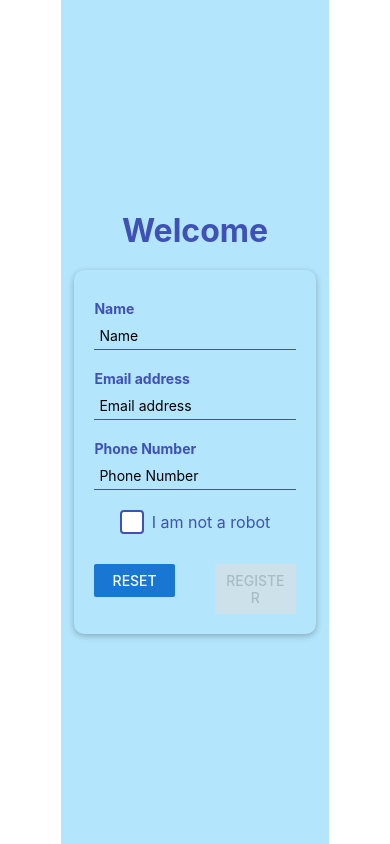
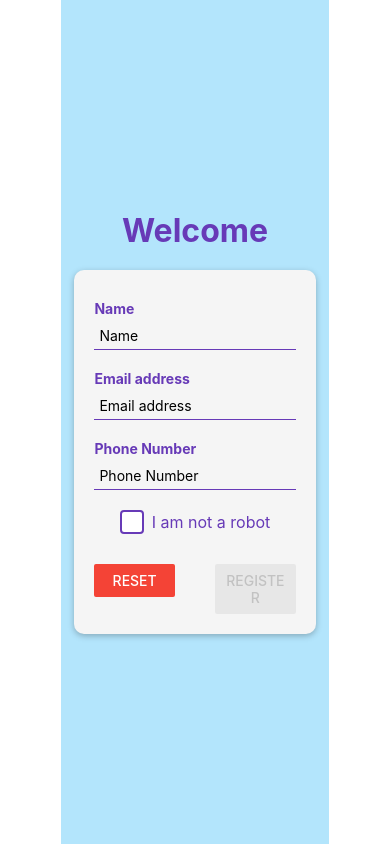
Before and after one commit to xilu56/GuessingGameXiLu, a React Native app: screen / in a window 390 px wide. Built offline with nearby package versions, Linux system fonts and the light colour scheme.

Commit message:
Refactor style related files to make the app look more appealing

```diff
--- a/components/InputWithError.js
+++ b/components/InputWithError.js
@@ -35,7 +35,7 @@ const styles = StyleSheet.create({
     width: "100%",
   },
   errorText: {
-    color: colors.danger, // Use danger color for error message
+    color: colors.alert, // Use alert color for error message
     fontSize: 12,
     marginTop: 5,
   },
--- a/helpers/styles.js
+++ b/helpers/styles.js
@@ -1,12 +1,10 @@
 export const colors = {
-    primary: "#1976d2",
-    secondary: "#673ab7",
-    accent: "#e91e63",
-    background: "#b3e5fc",
-    textPrimary: "#3f51b5",
-    textSecondary: "#ffffff",
-    danger: "#d32f2f",
-    success: "#388e3c",
+    primary: "#1976d2", // Blue
+    background: "#b3e5fc", // Light Blue
+    grey: "#f5f5f5", // Grey
+    textPrimary: "#673ab7", //purple
+    alert: "#f44336", // Red
+    shadowColor: "#000", // Black
   };
 
   export const spacing = {
--- a/screens/GameScreen.js
+++ b/screens/GameScreen.js
@@ -235,7 +235,7 @@ const styles = StyleSheet.create({
     top: 40,
     right: 20,
     fontSize: 18,
-    color: colors.textPrimary,
+    color: colors.alert,
     fontWeight: "bold",
   },
   instructionText: {
@@ -256,13 +256,13 @@ const styles = StyleSheet.create({
   },
   attemptsText: {
     fontSize: 20,
-    color: colors.textPrimary,
+    color: colors.primary,
     textAlign: "center",
     marginBottom: 10,
   },
   timerText: {
     fontSize: 24,
-    color: colors.textPrimary,
+    color: colors.alert,
     textAlign: "center",
     marginBottom: 20,
   },
--- a/screens/StartScreen.js
+++ b/screens/StartScreen.js
@@ -82,7 +82,7 @@ export default function StartScreen({ onRegister, userData }) {
         <CheckBox value={isChecked} onValueChange={setIsChecked} label="I am not a robot" />
         <View style={styles.buttonContainer}>
           <View style={styles.buttonWrapper}>
-            <Button title="Reset" color={colors.primary} onPress={handleReset} />
+            <Button title="Reset" color={colors.alert} onPress={handleReset} />
           </View>
           <View style={[styles.buttonWrapper, !isChecked && styles.disabledButton]}>
             <Button
```
